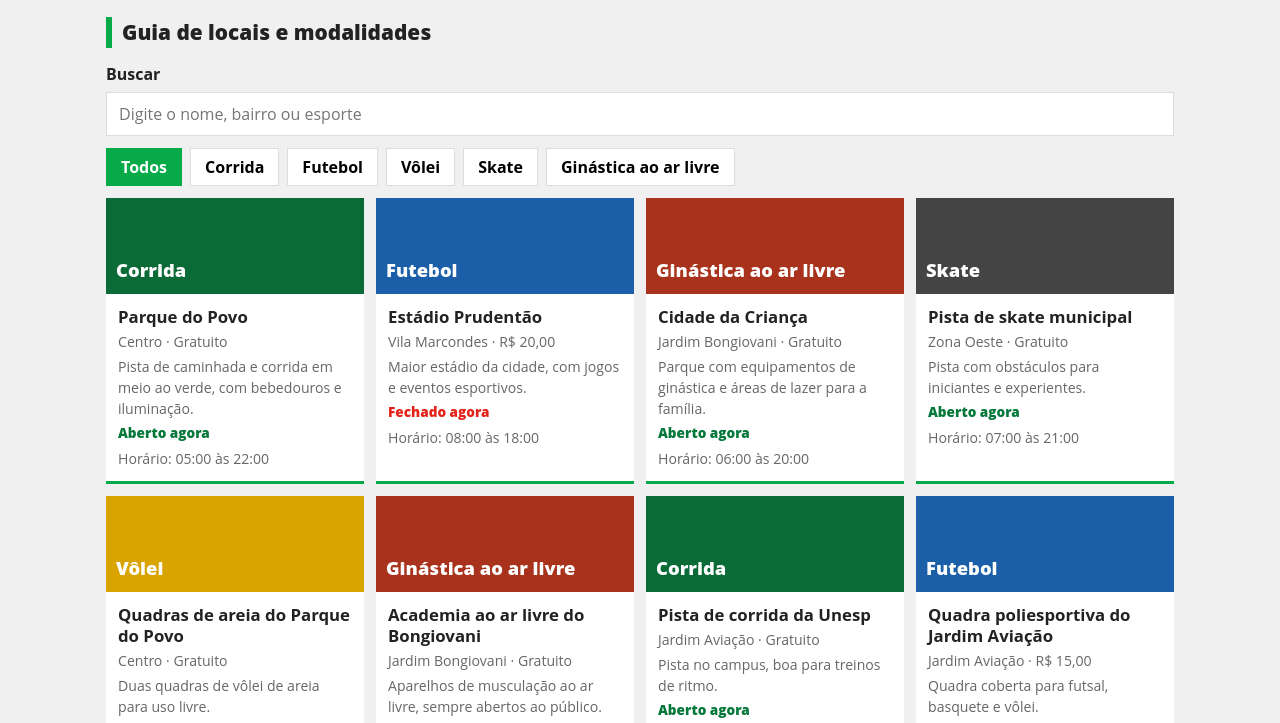
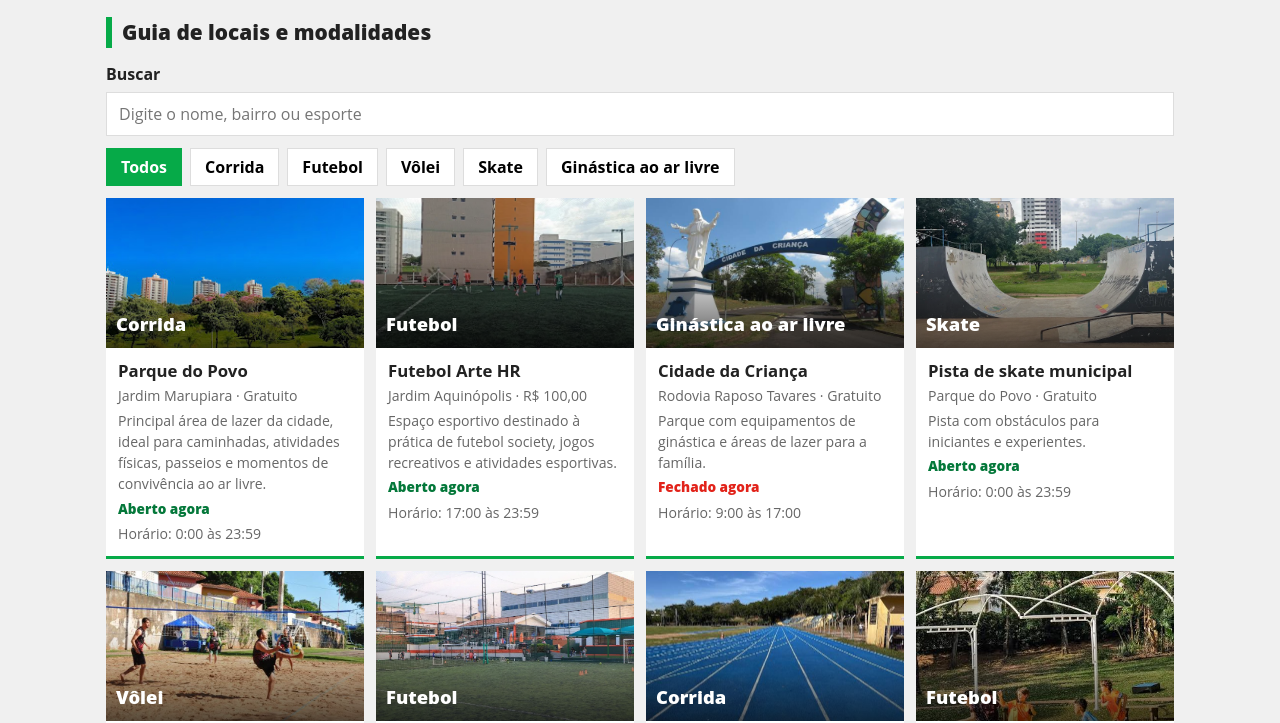
Before and after one commit to luispepato/Move-Prudente, a plain HTML site: page atracoes.html in a window 1280 px wide. Shown: the part 68-791 px from the top of the page. Drawn offline with Linux system fonts and the light colour scheme.

Commit message:
Add files via upload

```diff
--- a/css/style.css
+++ b/css/style.css
@@ -27,7 +27,7 @@ input,select,textarea,button{font:inherit}
 .grade{display:grid;grid-template-columns:repeat(auto-fill,minmax(210px,1fr));gap:12px}
 .card{background:#fff;border-bottom:3px solid var(--v);display:flex;flex-direction:column}
 .card:hover h3{text-decoration:underline}
-.th{height:96px;padding:10px;display:flex;align-items:flex-end;color:#fff;font-weight:800;font-size:1.15rem;background:#0b6b36}
+.th{height:150px;padding:10px;display:flex;align-items:flex-end;color:#fff;font-weight:800;font-size:1.15rem;background:#0b6b36}
 .c-corrida{background:#0b6b36}.c-futebol{background:#1b5fa8}.c-volei{background:#d9a400}.c-skate{background:#444}.c-ginastica{background:#a8321b}
 .cb{padding:12px;display:flex;flex-direction:column;gap:4px;flex:1}
 .cb h3{font-size:1.05rem;line-height:1.25}.cb p,.meta{font-size:.88rem;color:var(--c)}
--- a/js/app.js
+++ b/js/app.js
@@ -16,7 +16,13 @@ function distanciaKm(lat1, lng1, lat2, lng2) { // fórmula de Haversine
 
 function criarCard(l, extra) {
   const a = el("article", "card");
-  a.append(el("div", "th c-" + l.cat, CATEGORIAS[l.cat]));
+  const th = el("div", "th c-" + l.cat, CATEGORIAS[l.cat]);
+if (l.img) {
+  th.style.backgroundImage = "linear-gradient(transparent 40%, rgba(0,0,0,.65)), url('" + l.img + "')";
+  th.style.backgroundSize = "cover";
+  th.style.backgroundPosition = "center";
+}
+a.append(th);
   const cb = el("div", "cb");
   cb.append(el("h3", "", l.nome), el("p", "", l.bairro + " · " + formatarValor(l)), el("p", "", l.desc));
   const aberto = estaAberto(l);
--- a/js/dados.js
+++ b/js/dados.js
@@ -2,17 +2,48 @@
 // O grupo deve conferir e substituir cada item antes da entrega.
 const CATEGORIAS = { corrida:"Corrida", futebol:"Futebol", volei:"Vôlei", skate:"Skate", ginastica:"Ginástica ao ar livre" };
 const LOCAIS = [
-  { nome:"Parque do Povo", cat:"corrida", bairro:"Centro", desc:"Pista de caminhada e corrida em meio ao verde, com bebedouros e iluminação.", abre:"05:00", fecha:"22:00", valor:0, cap:500, nota:4.7, lat:-22.1160, lng:-51.4030 },
-  { nome:"Estádio Prudentão", cat:"futebol", bairro:"Vila Marcondes", desc:"Maior estádio da cidade, com jogos e eventos esportivos.", abre:"08:00", fecha:"18:00", valor:20, cap:45000, nota:4.2, lat:-22.1310, lng:-51.3790 },
-  { nome:"Cidade da Criança", cat:"ginastica", bairro:"Jardim Bongiovani", desc:"Parque com equipamentos de ginástica e áreas de lazer para a família.", abre:"06:00", fecha:"20:00", valor:0, cap:300, nota:4.4, lat:-22.1050, lng:-51.4150 },
-  { nome:"Pista de skate municipal", cat:"skate", bairro:"Zona Oeste", desc:"Pista com obstáculos para iniciantes e experientes.", abre:"07:00", fecha:"21:00", valor:0, cap:60, nota:4.0, lat:-22.1290, lng:-51.4210 },
-  { nome:"Quadras de areia do Parque do Povo", cat:"volei", bairro:"Centro", desc:"Duas quadras de vôlei de areia para uso livre.", abre:"06:00", fecha:"22:00", valor:0, cap:48, nota:4.3, lat:-22.1175, lng:-51.4045 },
-  { nome:"Academia ao ar livre do Bongiovani", cat:"ginastica", bairro:"Jardim Bongiovani", desc:"Aparelhos de musculação ao ar livre, sempre abertos ao público.", abre:"00:00", fecha:"23:59", valor:0, cap:30, nota:4.1, lat:-22.1085, lng:-51.4120 },
-  { nome:"Pista de corrida da Unesp", cat:"corrida", bairro:"Jardim Aviação", desc:"Pista no campus, boa para treinos de ritmo.", abre:"06:00", fecha:"19:00", valor:0, cap:120, nota:4.5, lat:-22.1190, lng:-51.4070 },
-  { nome:"Quadra poliesportiva do Jardim Aviação", cat:"futebol", bairro:"Jardim Aviação", desc:"Quadra coberta para futsal, basquete e vôlei.", abre:"08:00", fecha:"22:00", valor:15, cap:40, nota:3.9, lat:-22.1340, lng:-51.3950 }
+{ nome:"Parque do Povo", cat:"corrida", img:"media/img/parque-do-povo.jpg",
+  bairro:"Jardim Marupiara", desc:"Principal área de lazer da cidade, ideal para caminhadas, atividades físicas, passeios e momentos de convivência ao ar livre.",
+  abre:"0:00", fecha:"23:59", valor:0, cap:500, nota:4.5,
+  lat:-22.15947, lng:-51.45243 },
+
+  { nome:"Futebol Arte HR", cat:"futebol", img:"media/img/futebol-arte.webp",
+  bairro:"Jardim Aquinópolis", desc:"Espaço esportivo destinado à prática de futebol society, jogos recreativos e atividades esportivas.",
+  abre:"17:00", fecha:"23:59", valor:100, cap:14, nota:4.9,
+  lat:-22.1258, lng:-51.4085 },
+
+  { nome:"Cidade da Criança", cat:"ginastica", img:"media/img/cidade-da-crianca.jfif",
+  bairro:"Rodovia Raposo Tavares", desc:"Parque com equipamentos de ginástica e áreas de lazer para a família.",
+  abre:"9:00", fecha:"17:00", valor:0, cap:300, nota:3.9,
+  lat:-22.1156, lng:-51.4267 },
+
+{ nome:"Pista de skate municipal", cat:"skate", img:"media/img/pista-de-skate.webp",
+  bairro:"Parque do Povo", desc:"Pista com obstáculos para iniciantes e experientes.",
+  abre:"0:00", fecha:"23:59", valor:0, cap:60, nota:3.6,
+  lat:-22.1250, lng:-51.4510 },
+
+{ nome:"Quadras de areia do Parque do Povo", cat:"volei", img:"media/img/quadra-de-areia.jfif",
+  bairro:"Parque do Povo", desc:"Duas quadras de vôlei de areia para uso livre.",
+  abre:"0:00", fecha:"23:59", valor:0, cap:20, nota:4.2,
+  lat:-22.15947, lng:-51.45243 },
+
+  { nome:"Futebol Arte Átomo (Planeta Gol)", cat:"futebol", img:"media/img/atomo.webp",
+  bairro:"Central Park Residence", desc:"Espaço esportivo destinado à prática de futebol society, jogos recreativos e atividades esportivas.",
+  abre:"17:00", fecha:"23:59", valor:100, cap:14, nota:4.8,
+  lat:-22.1233412, lng:-51.4196071 },
+
+  { nome:"Pista de corrida da Unesp", cat:"corrida", img:"media/img/pista.jfif",
+  bairro:"UNESP", desc:"Pista oficial de atletismo com 400 metros, seis raias na pista oval e estrutura para corridas, saltos, arremessos e treinamentos esportivos.",
+  abre:"8:00", fecha:"18:00", valor:0, cap:50, nota:3.6,
+  lat:-22.1208, lng:-51.4089  },
+
+  { nome:"Quadra de Futebol – Sesc Thermas", cat:"futebol", img:"media/img/sesc.jfif",
+  bairro:"Jardim das Rosas", desc:"Espaço esportivo destinado à prática de futebol e futsal recreativo, com atividades esportivas e lazer para os visitantes.",
+  abre:"8:10", fecha:"19:30", valor:0, cap:20, nota:4.4,
+  lat:-22.1195, lng:-51.4098  },
 ];
 const EVENTOS = [
-  ["Corrida Rústica de Aniversário", "Parque do Povo", "Corrida", "Em definição"],
-  ["Copa Prudente de Futsal", "Quadra do Jardim Aviação", "Futebol", "Em definição"],
-  ["Torneio de Vôlei de Areia", "Parque do Povo", "Vôlei", "Em definição"]
+  ["INTER UNESP", "UNESP", "Poliesportivo", "20/11/2026"],
+  ["INTERCOMPP", "UNESP", "Poliesportivo", "28/11/2026"],
+  ["Campeonato Amador", "Caetano Peretti", "Futebol", "Em definição"]
 ];
```
Also changed, not shown: media/img/atomo.webp (added), media/img/cidade-da-crianca.jfif (added), media/img/futebol-arte.webp (added), media/img/parque-do-povo.jpg (added), media/img/pista-de-skate.webp (added), media/img/pista.jfif (added), media/img/quadra-de-areia.jfif (added), media/img/sesc.jfif (added).
